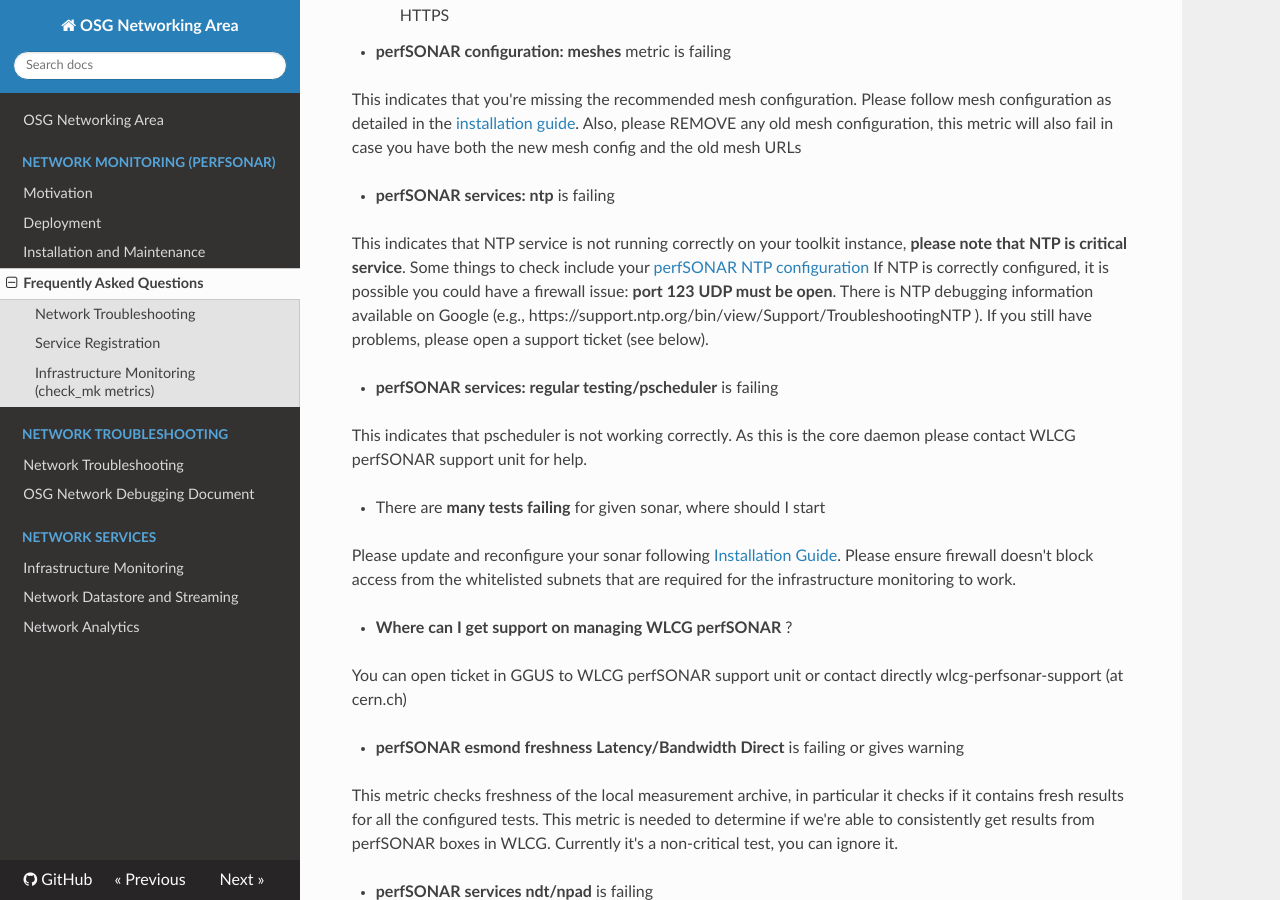
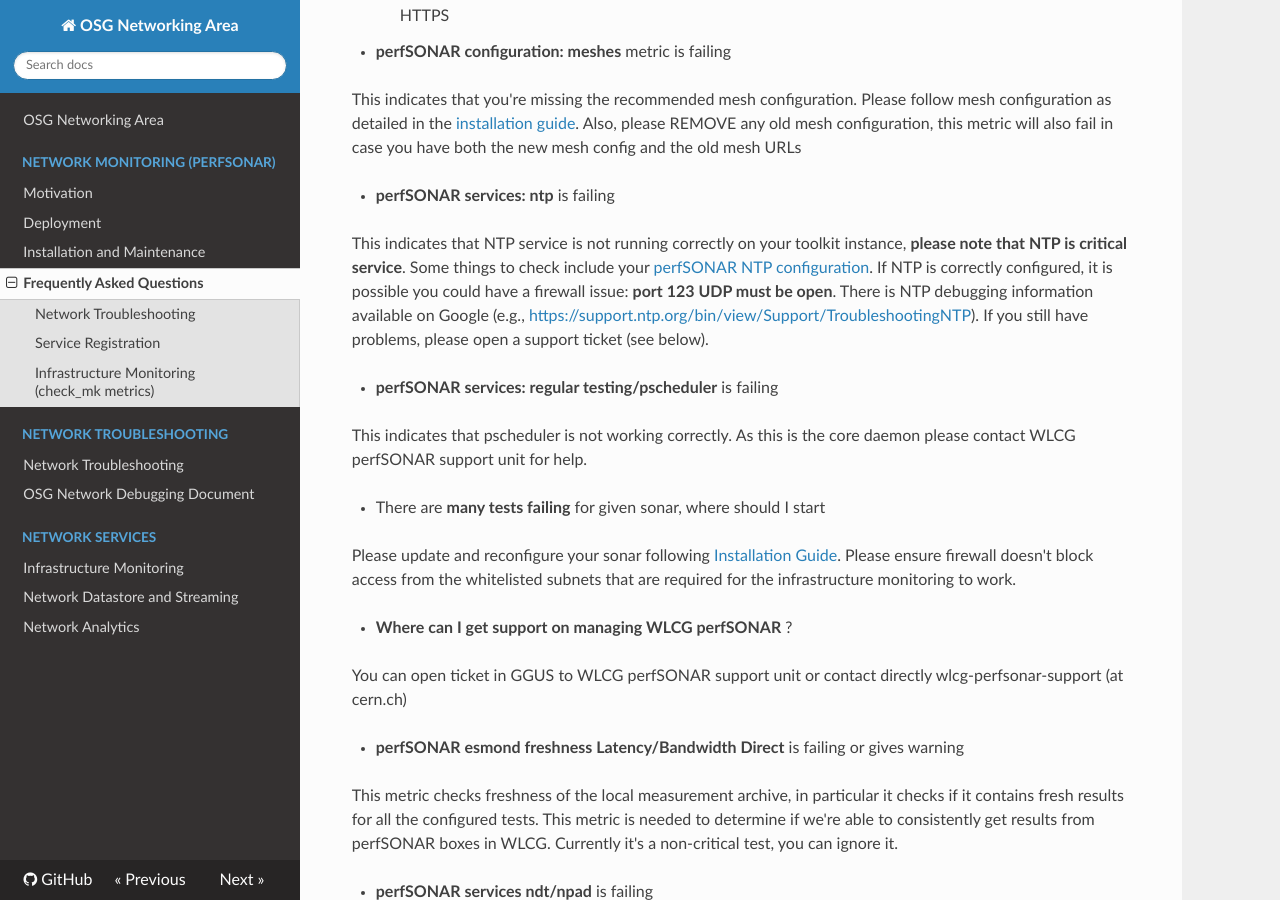
Before and after one commit to osg-htc/networking, an MkDocs documentation site: the page built from docs/perfsonar/faq.md, in a window 1280 px wide and 900 px high, scrolled down 1621 px. Built offline with MkDocs 1.6.1, drawn with Linux system fonts in a browser that asks for light colours; nearby versions of some CDN libraries; old or Windows-style settings are respelled for this version of MkDocs.

Commit message:
More cleanup of ntp section

```diff
--- a/docs/perfsonar/faq.md
+++ b/docs/perfsonar/faq.md
@@ -48,7 +48,7 @@
 
 * **perfSONAR services: ntp** is failing
 
-This indicates that NTP service is not running correctly on your toolkit instance, **please note that NTP is critical service**. Some things to check include your [perfSONAR NTP configuration](http://docs.perfsonar.net/manage_ntp.html )  If NTP is correctly configured, it is possible you could have a firewall issue:  **port 123 UDP must be open**.   There is NTP debugging information available on Google (e.g., https://support.ntp.org/bin/view/Support/TroubleshootingNTP ).  If you still have problems, please open a support ticket (see below).
+This indicates that NTP service is not running correctly on your toolkit instance, **please note that NTP is critical service**. Some things to check include your [perfSONAR NTP configuration](http://docs.perfsonar.net/manage_ntp.html).  If NTP is correctly configured, it is possible you could have a firewall issue:  **port 123 UDP must be open**.   There is NTP debugging information available on Google (e.g., <https://support.ntp.org/bin/view/Support/TroubleshootingNTP>).  If you still have problems, please open a support ticket (see below).
 
 * **perfSONAR services: regular testing/pscheduler** is failing
 
```
